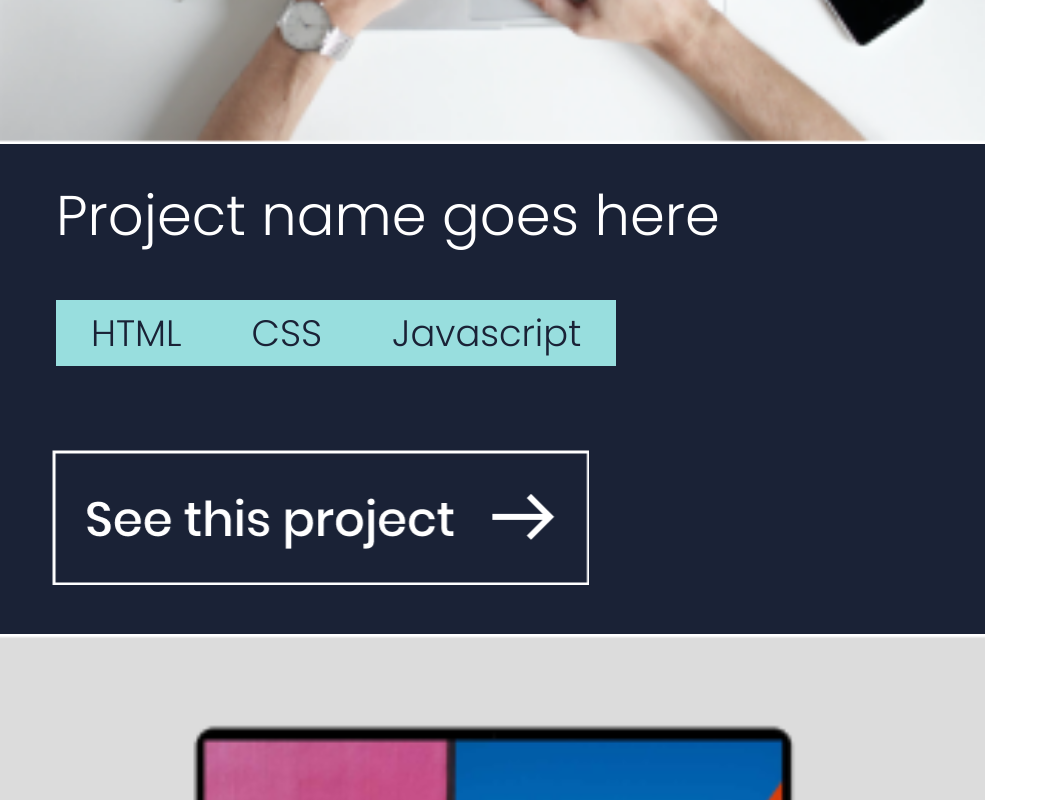
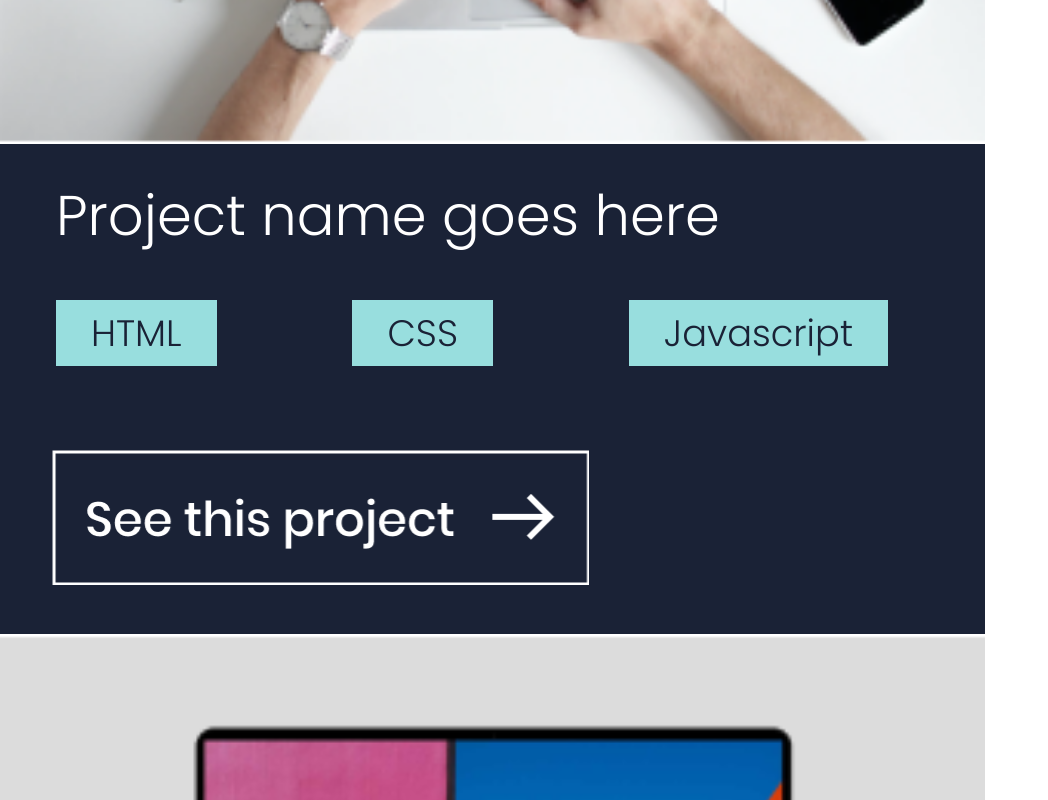
Before and after one commit to s2jack/create-portfolio-website, a plain HTML site: page index.html in a window 1280 px wide. Shown: the part 2703-3503 px from the top of the page, without its empty margins (0-1048 px from the left). Drawn offline with Linux system fonts and the light colour scheme.

Commit message:
Update styles.css
Set up margins between a list of technologies in project section

```diff
--- a/styles.css
+++ b/styles.css
@@ -161,7 +161,7 @@ main {
 .tags {
   padding-left: 3.5em;
   margin-top: 2.5em;
-  width: 35vh;
+  width: 65vw;
   display: flex;
   justify-content: space-between;
 }
```
